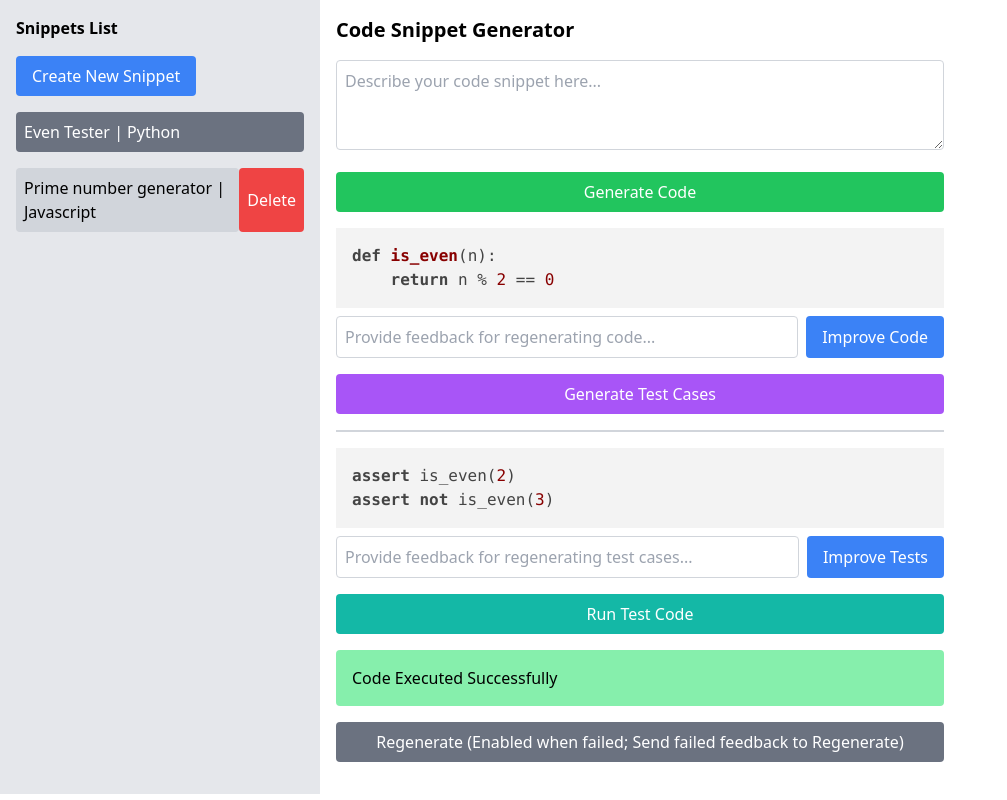
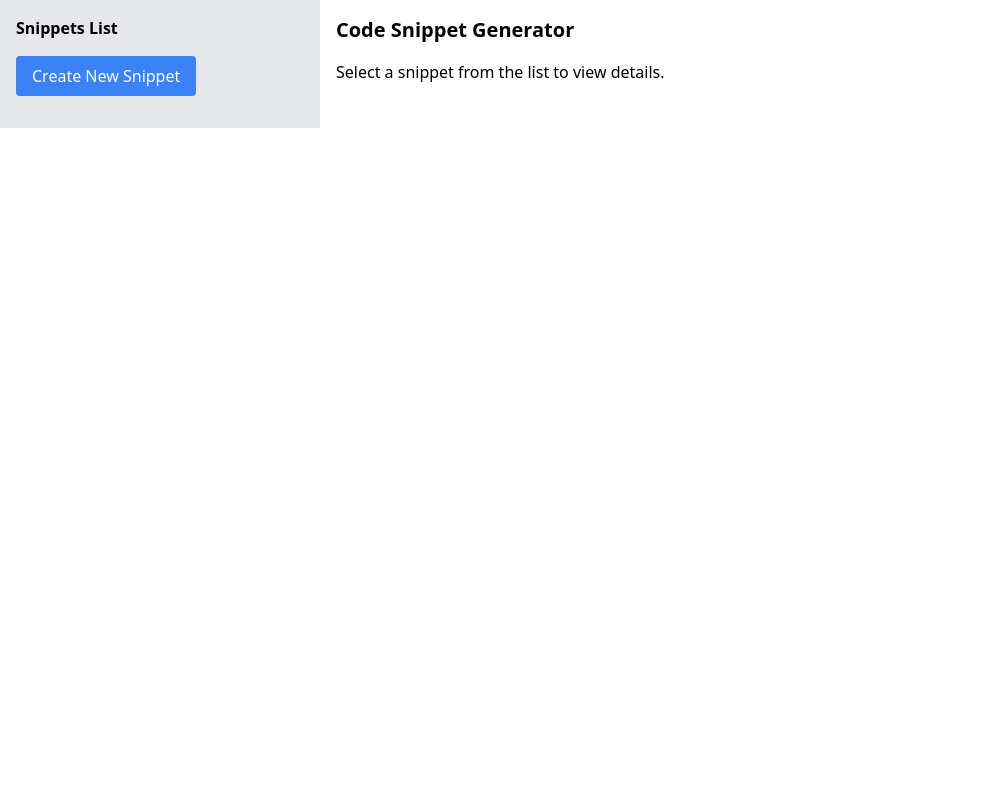
Before and after one commit to nero19960329/autify-ai-engineer-assignment, a FastAPI app: page / in a window 1280 px wide. Shown: the whole page, without its empty margins (0-1007 px from the left). Run offline with FastAPI, Linux system fonts and the light colour scheme; data that the repository does not hold is empty; some libraries are stand-ins or nearby versions.

Commit message:
feat: get snippet(s), remove db test api

```diff
--- a/src/app.py
+++ b/src/app.py
@@ -1,4 +1,4 @@
-from fastapi import FastAPI, Request, Depends
+from fastapi import FastAPI, Request, Depends, HTTPException
 from fastapi.templating import Jinja2Templates
 from sqlalchemy.orm import Session
 
@@ -37,9 +37,9 @@ fake_snippets = [
 ]
 
 
-@app.get("/snippets")
-async def get_snippets():
-    return fake_snippets
+@app.get("/snippets", response_model=list[schemas.Snippet])
+async def get_snippets(db: Session = Depends(get_db)):
+    return crud.get_snippets(db)
 
 
 @app.post("/snippets", response_model=schemas.Snippet)
@@ -49,10 +49,12 @@ async def create_snippet(
     return crud.create_snippet(db, snippet_data)
 
 
-@app.get("/snippets/{snippet_id}")
-async def get_snippet(snippet_id: int):
-    # Fake retrieving a snippet by ID
-    return fake_snippets[snippet_id - 1]
+@app.get("/snippets/{snippet_id}", response_model=schemas.Snippet)
+async def get_snippet(snippet_id: int, db: Session = Depends(get_db)):
+    db_snippet = crud.get_snippet(db, snippet_id)
+    if not db_snippet:
+        raise HTTPException(status_code=404, detail="Snippet not found")
+    return db_snippet
 
 
 @app.put("/snippets/{snippet_id}")
@@ -76,32 +78,3 @@ async def update_snippet(snippet_id: int, updated_snippet):
 async def delete_snippet(snippet_id: int):
     # Fake deleting a snippet
     return {"message": f"Snippet with ID {snippet_id} has been deleted"}
-
-
-@app.get("/test-db")
-async def test_db(db: Session = Depends(get_db)):
-    test_snippet = models.Snippet(
-        title="Test Snippet", language="Python", code="print('Hello, World!')"
-    )
-    db.add(test_snippet)
-    db.commit()
-    db.refresh(test_snippet)
-
-    retrieved_snippet = (
-        db.query(models.Snippet).filter(models.Snippet.id == test_snippet.id).first()
-    )
-
-    return {
-        "created_snippet": {
-            "id": test_snippet.id,
-            "title": test_snippet.title,
-            "language": test_snippet.language,
-            "code": test_snippet.code,
-        },
-        "retrieved_snippet": {
-            "id": retrieved_snippet.id,
-            "title": retrieved_snippet.title,
-            "language": retrieved_snippet.language,
-            "code": retrieved_snippet.code,
-        },
-    }
--- a/src/crud.py
+++ b/src/crud.py
@@ -9,3 +9,11 @@ def create_snippet(db: Session, snippet_data: schemas.SnippetCreate) -> models.S
     db.commit()
     db.refresh(db_snippet)
     return db_snippet
+
+
+def get_snippet(db: Session, snippet_id: int) -> models.Snippet:
+    return db.query(models.Snippet).filter(models.Snippet.id == snippet_id).first()
+
+
+def get_snippets(db: Session, skip: int = 0, limit: int = 100) -> list[models.Snippet]:
+    return db.query(models.Snippet).offset(skip).limit(limit).all()
--- a/src/schemas.py
+++ b/src/schemas.py
@@ -1,3 +1,5 @@
+from datetime import datetime
+
 from pydantic import BaseModel, ConfigDict
 
 
@@ -11,3 +13,5 @@ class Snippet(SnippetCreate):
     model_config = ConfigDict(from_attributes=True)
 
     id: int
+    created_at: datetime
+    updated_at: datetime
--- a/src/templates/index.html
+++ b/src/templates/index.html
@@ -35,6 +35,10 @@
 
         async function fetchSnippets() {
             const response = await fetch('/snippets');
+            if (!response.ok) {
+                console.error('Failed to fetch snippets:', response.status);
+                return [];
+            }
             return await response.json();
         }
 
@@ -93,13 +97,15 @@
             const response = await fetch('/snippets', {
                 method: 'POST',
                 headers: {'Content-Type': 'application/json'},
-                body: JSON.stringify({language: 'python', code: '', tests: ''}),
+                body: JSON.stringify({}),
             });
             const newSnippet = await response.json();
             renderSnippetDetail(newSnippet);
             snippets.unshift(newSnippet);
             renderSnippetList(snippets);
         }
+
+        createBtn.addEventListener('click', createSnippet);
 
         async function deleteSnippet(id) {
             await fetch(`/snippets/${id}`, {method: 'DELETE'});
@@ -110,6 +116,10 @@
 
         async function fetchSnippetDetail(id) {
             const response = await fetch(`/snippets/${id}`);
+            if (!response.ok) {
+                console.error('Failed to fetch snippet detail:', response.status);
+                return null;
+            }
             return await response.json();
         }
 
@@ -117,9 +127,11 @@
             if (e.target.matches('.snippet-item')) {
                 const snippetId = Number(e.target.dataset.id);
                 const snippet = await fetchSnippetDetail(snippetId);
-                renderSnippetDetail(snippet);
-                currentSnippetId = snippetId;
-                renderSnippetList(snippets);
+                if (snippet) {
+                    renderSnippetDetail(snippet);
+                    currentSnippetId = snippetId;
+                    renderSnippetList(snippets);
+                }
             } else if (e.target.matches('.delete-btn')) {
                 const snippetId = Number(e.target.dataset.id);
                 deleteSnippet(snippetId);
@@ -134,12 +146,12 @@
 
         createBtn.addEventListener('click', createSnippet);
 
-        let snippets = [];
-        fetchSnippets().then(data => {
-            snippets = data;
-            currentSnippetId = snippets[0].id;
+        document.addEventListener('DOMContentLoaded', async () => {
+            snippets = await fetchSnippets();
             renderSnippetList(snippets);
-            renderSnippetDetail(snippets[0]);
+            if (snippets.length > 0) {
+                renderSnippetDetail(snippets[0]);
+            }
         });
     </script>
 </body>
```
Also changed, not shown: tests/test_snippets.py (+28 -0 lines).
